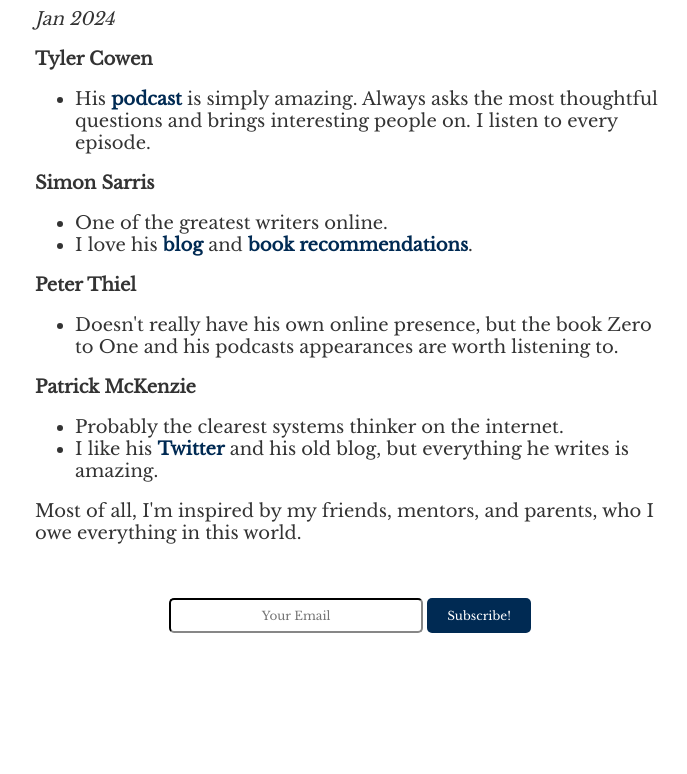
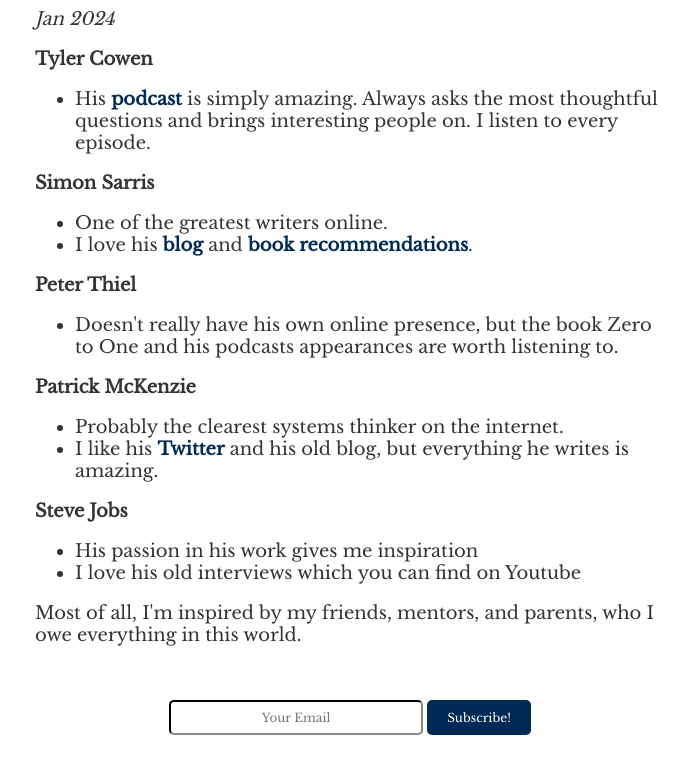
Before and after one commit to nathancspencer/website, an Eleventy site: page pages/people.md in a window 1280 px wide. Shown: the part 254-1028 px from the top of the page, without its empty margins (290-977 px from the left). Before the commit the page ends 1003 px from the top, so only its background shows below. Built offline with nearby package versions, Linux system fonts and the light colour scheme; Eleventy itself is replaced by a stand-in of ours; files that its build step writes are made by us from their sources.

Commit message:
add steve jobs to inspiration list

```diff
--- a/pages/people.md
+++ b/pages/people.md
@@ -22,4 +22,9 @@
 - Probably the clearest systems thinker on the internet.
 - I like his [Twitter](https://twitter.com/patio11) and his old blog, but everything he writes is amazing.
 
+**Steve Jobs**
+
+- His passion in his work gives me inspiration
+- I love his old interviews which you can find on Youtube
+
 Most of all, I'm inspired by my friends, mentors, and parents, who I owe everything in this world.
```
